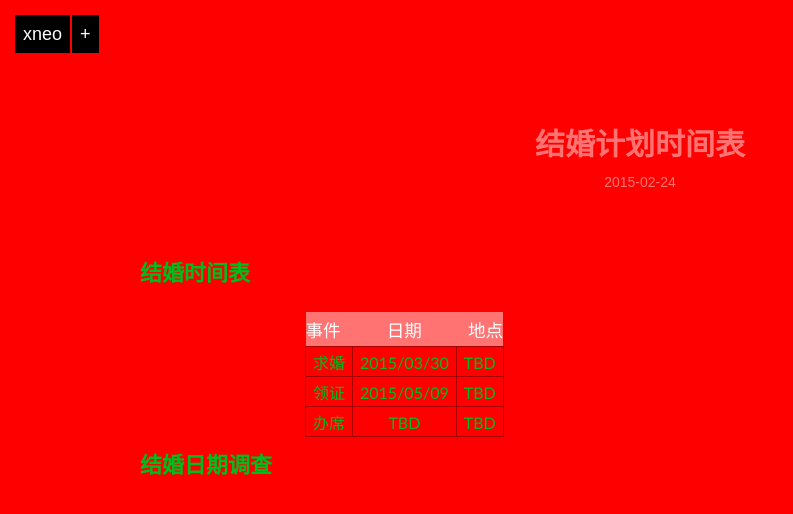
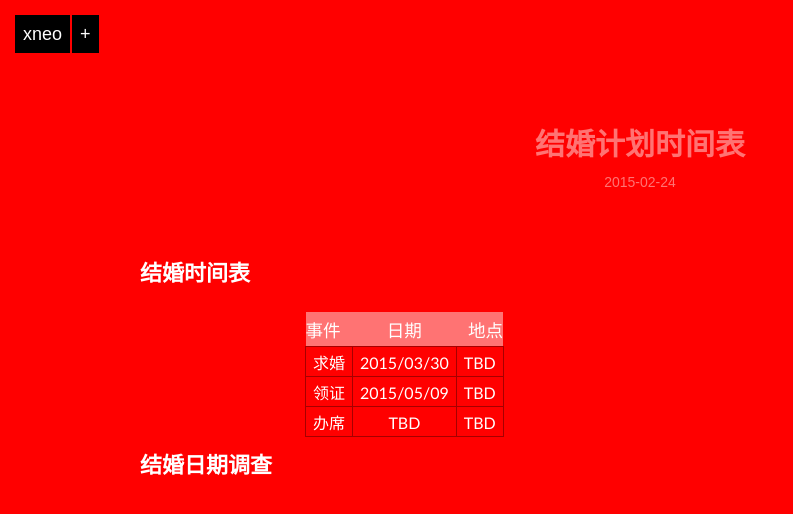
Before and after one commit to tuoerzhang/xneo123.github.io, a Jekyll site: the page built from _posts/wedding/2015-02-24-wedding-plan.md, in a window 1280 px wide. Shown: the top 514 px of the page, without its empty margins (0-793 px from the left). Built offline with Jekyll 4.4.1, drawn with Linux system fonts in a browser that asks for light colours; Markdown is read by kramdown in place of the engine named in the settings.

Commit message:
change color to white

```diff
--- a/_layouts/wedding.html
+++ b/_layouts/wedding.html
@@ -11,7 +11,7 @@ layout: default
     @media screen and (max-width: 1020px){
         body { background:#FF0000; }
     }
-	#wedding-content {width:1060px;margin:90px auto 60px;min-height:400px;height:auto !important;height:400px;background: #FF0000 }
+	#wedding-content {width:1060px;margin:90px auto 60px;min-height:400px;height:auto !important;height:400px;background: #FF0000;color:#ffffff; }
 	.wedding-entry {margin-bottom:80px;width:1000px; float:left; padding:30px;  }
 	.wedding-entry {margin-bottom:80px;width:1000px; float:left; padding:30px;  }
 	.wedding-entry ul{margin-bottom:25px;margin-left:25px;}
```
